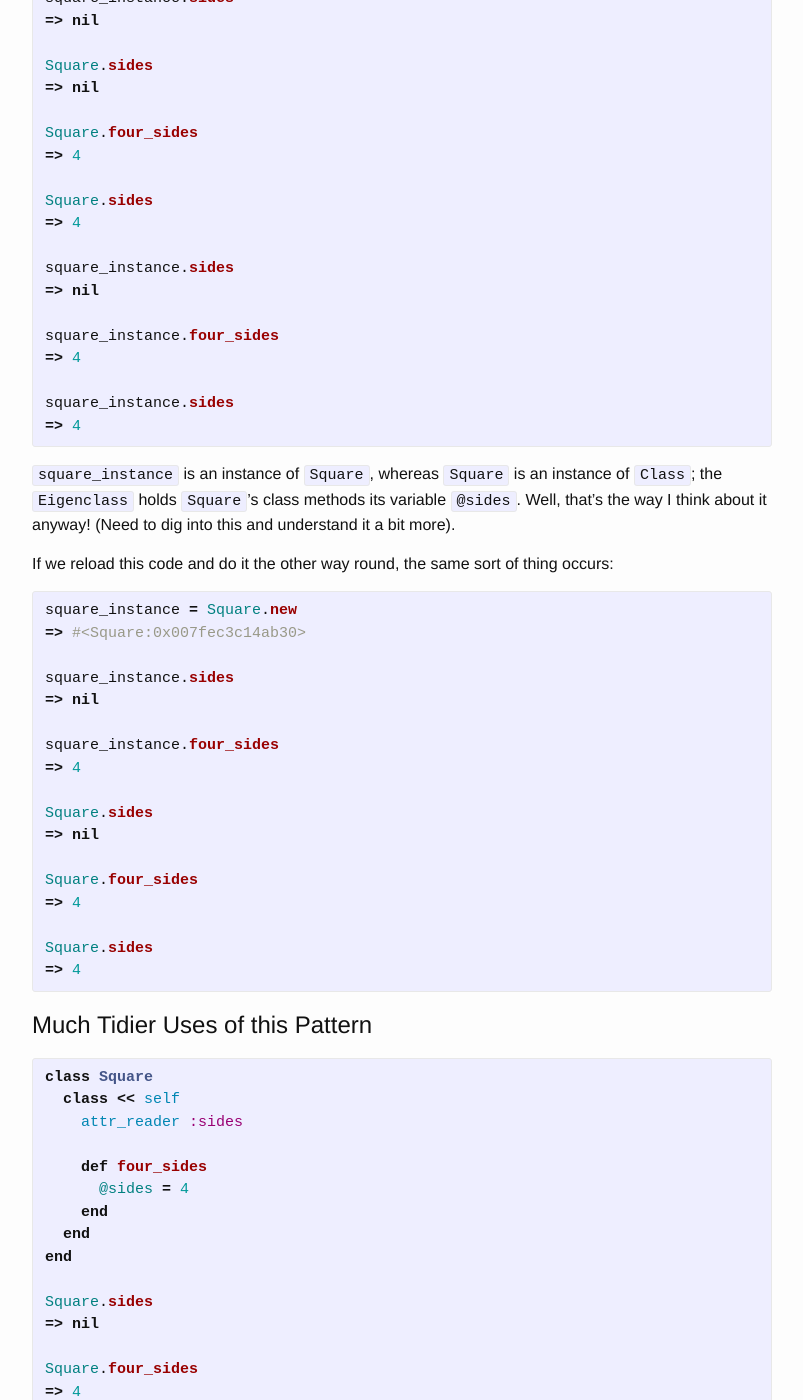
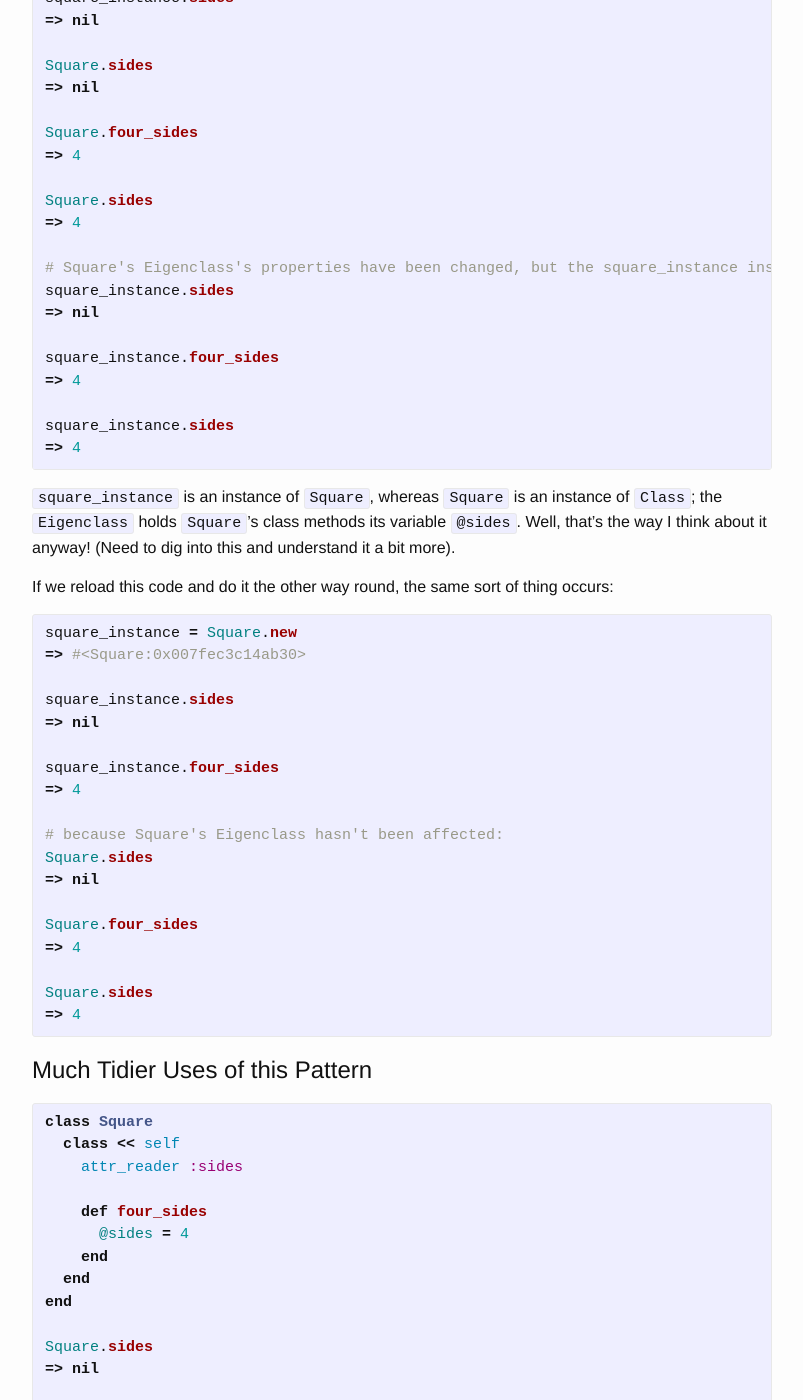
Before and after one commit to Yorkshireman/yorkshireman.github.io, a Jekyll site: the page built from _posts/2016-05-13-eigenclass.md, in a window 1280 px wide and 1400 px high, scrolled down 3998 px. Shown: the whole window, without its empty margins (238-1041 px from the left). Built offline with Jekyll 4.4.1, drawn with Linux system fonts in a browser that asks for light colours.

Commit message:
Update 2016-05-13-eigenclass.md

```diff
--- a/_posts/2016-05-13-eigenclass.md
+++ b/_posts/2016-05-13-eigenclass.md
@@ -193,6 +193,7 @@ Square.four_sides
 Square.sides
 => 4
 
+# Square's Eigenclass's properties have been changed, but the square_instance instance of Square has not:
 square_instance.sides
 => nil
 
@@ -216,6 +217,7 @@ square_instance.sides
 square_instance.four_sides
 => 4
 
+# because Square's Eigenclass hasn't been affected:
 Square.sides
 => nil
 
```
